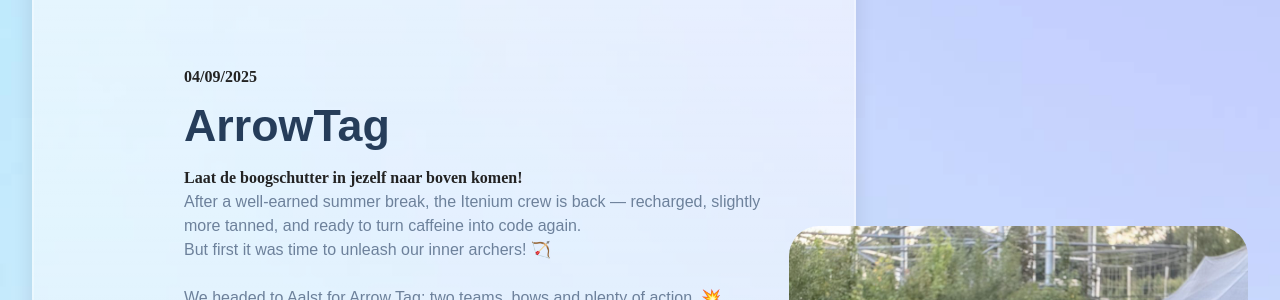
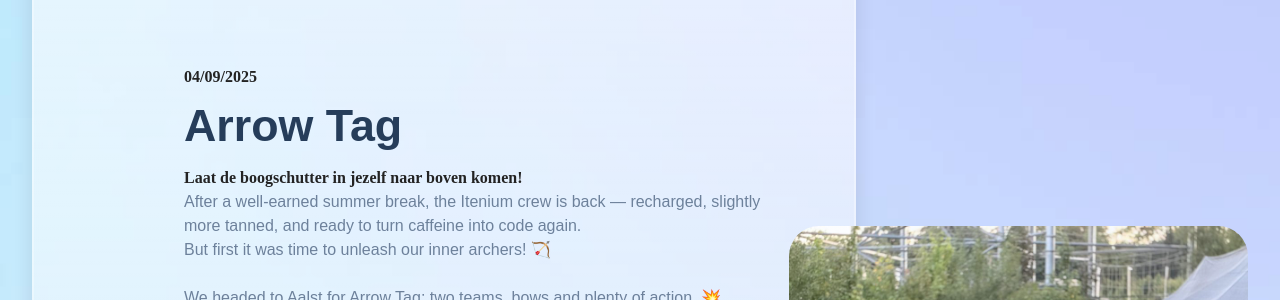
Before and after one commit to itenium-be/Competence-Center, a Jekyll site: the page built from pages/events.html, in a window 1280 px wide and 900 px high, scrolled down 1820 px. Shown: the part 160-460 px from the top of the window. Built offline with Jekyll 4.4.1, drawn with Linux system fonts in a browser that asks for light colours; some web fonts are replaced.

Commit message:
Corrected the name

```diff
--- a/_data/events.yml
+++ b/_data/events.yml
@@ -206,7 +206,7 @@
   githubUrl: ""
   blogPost: ""
 
-- name: "ArrowTag"
+- name: "Arrow Tag"
   subTitle: "Laat de boogschutter in jezelf naar boven komen!"
   date: 2025-09-04
   track: "FunEvent"
```
